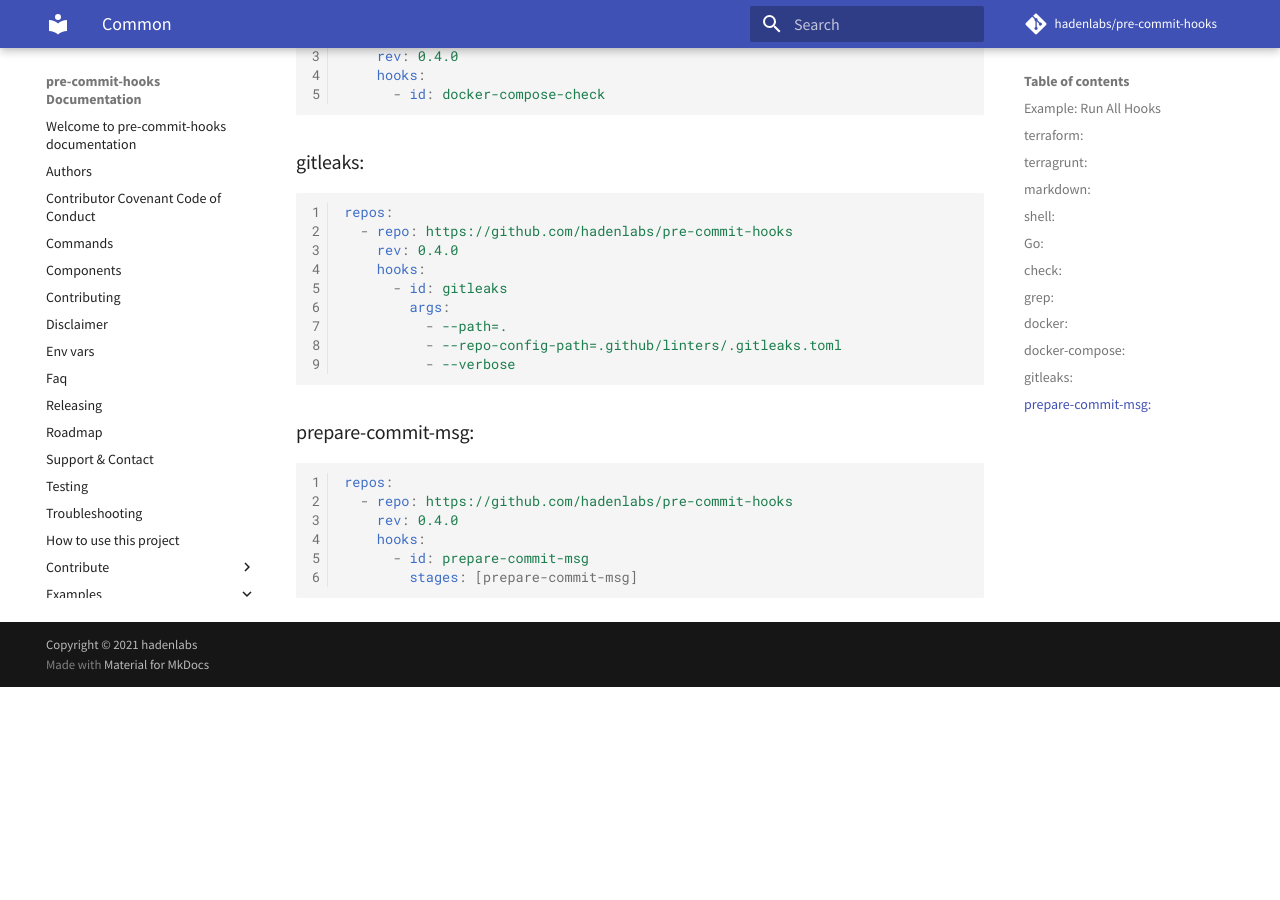
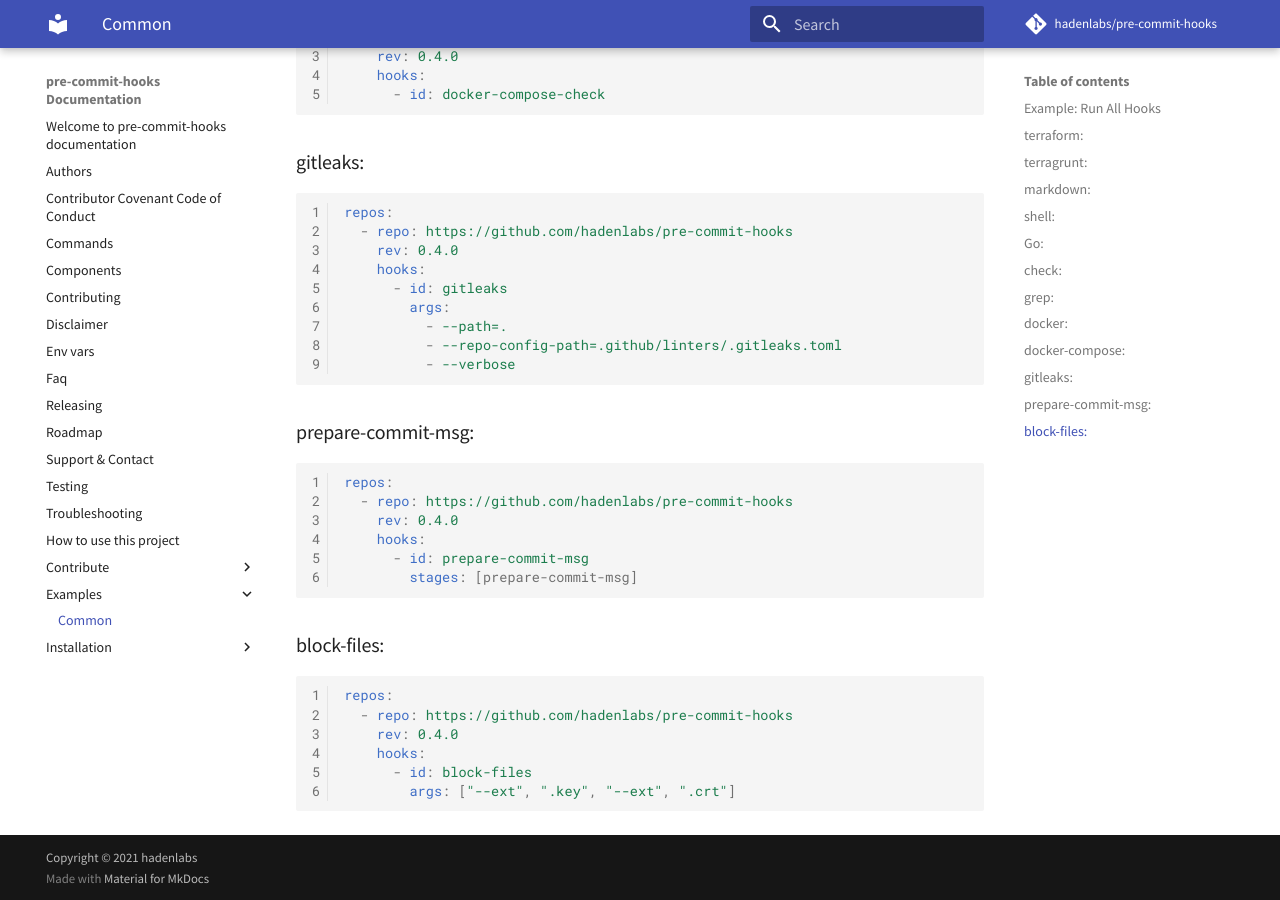
Before and after one commit to hadenlabs/pre-commit-hooks, an MkDocs documentation site: the page built from docs/examples/common.md, in a window 1280 px wide and 900 px high, scrolled down 2473 px. Built offline with MkDocs 1.6.1 and Material for MkDocs 9.7.7, drawn with Linux system fonts in a browser that asks for light colours; comment, search, counter and statistics services are not loaded; before the commit the page ends 3160 px from its top, so only the background shows below that.

Commit message:
feat ✨ (hooks): implement block files (#85)
Signed-off-by: Luis Mayta <luis@hadenlabs.com>

````diff
--- a/docs/examples/common.md
+++ b/docs/examples/common.md
@@ -149,3 +149,14 @@ repos:
       - id: prepare-commit-msg
         stages: [prepare-commit-msg]
 ```
+
+### block-files:
+
+```yaml
+repos:
+  - repo: https://github.com/hadenlabs/pre-commit-hooks
+    rev: 0.4.0
+    hooks:
+      - id: block-files
+        args: ["--ext", ".key", "--ext", ".crt"]
+```
````
Also changed, not shown: .pre-commit-config.yaml (+6 -9 lines), .pre-commit-hooks.yaml (+8 -0 lines), 1 other file.
